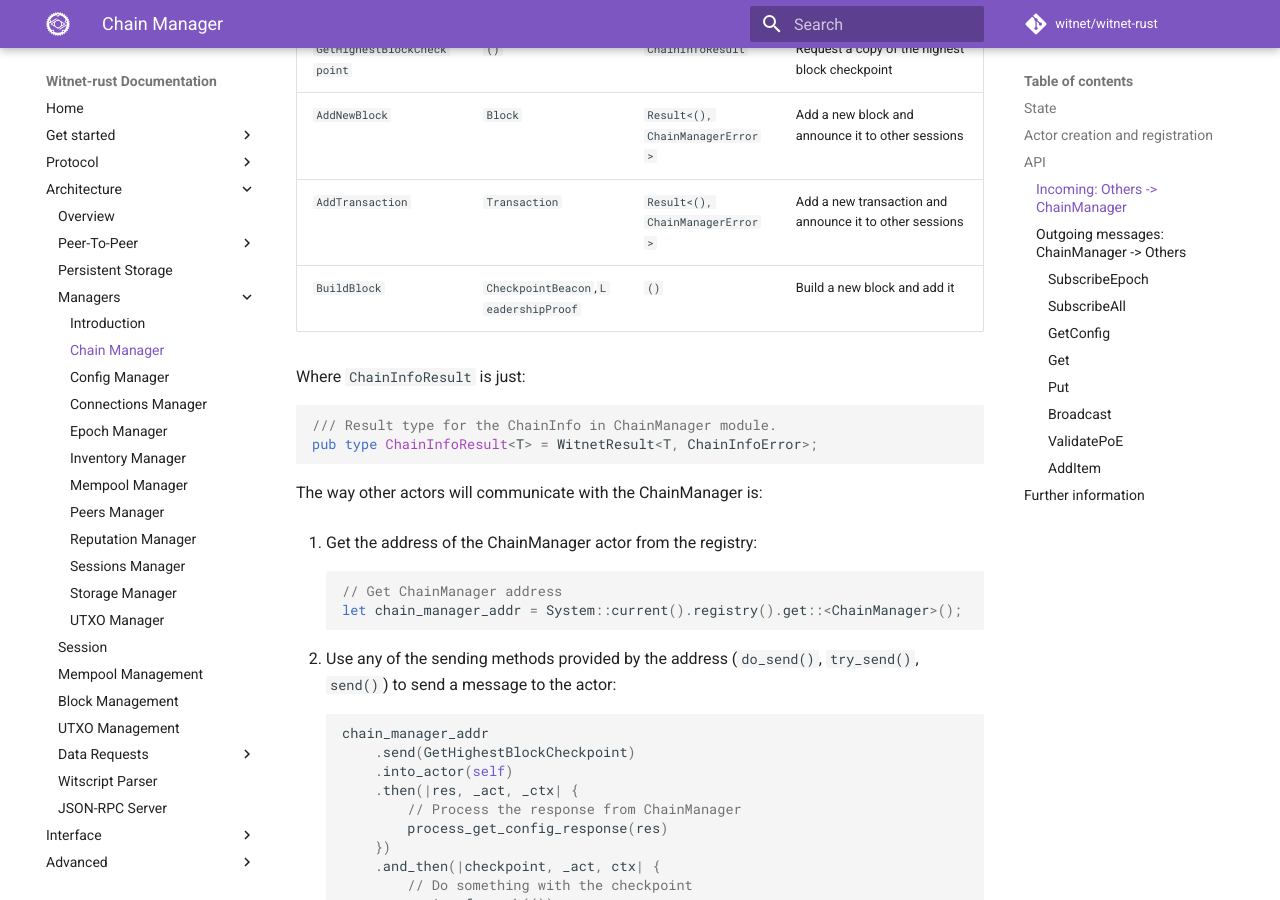
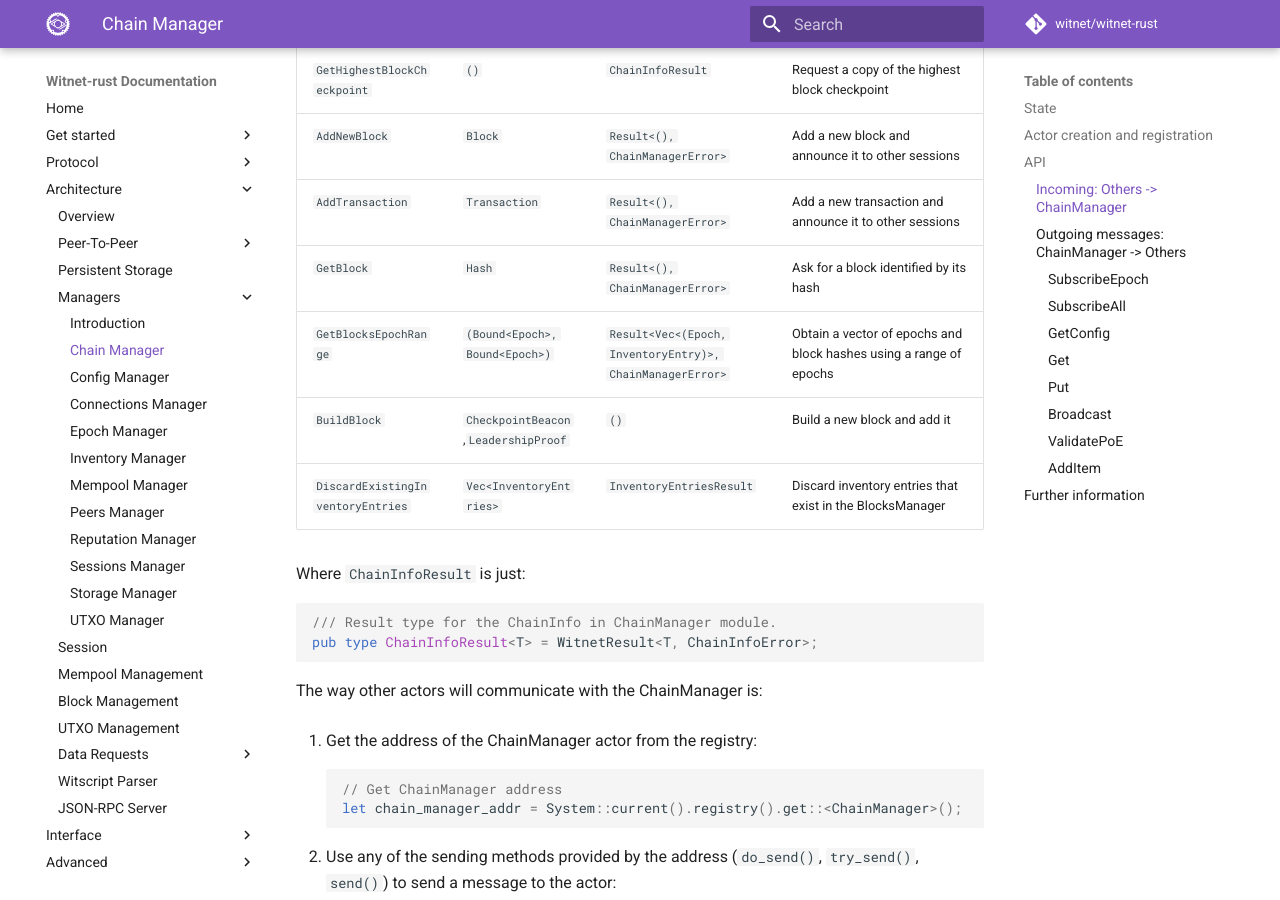
Before and after one commit to witnet/witnet-rust, an MkDocs documentation site: the page built from docs/architecture/managers/chain-manager.md, in a window 1280 px wide and 900 px high, scrolled down 1983 px. Built offline with MkDocs 1.6.1 and Material for MkDocs 9.7.7, drawn with Linux system fonts in a browser that asks for light colours; comment, search, counter and statistics services are not loaded.

Commit message:
docs(managers): add missing messages to ChainManager documentation

```diff
--- a/docs/architecture/managers/chain-manager.md
+++ b/docs/architecture/managers/chain-manager.md
@@ -61,14 +61,17 @@ System::current().registry().set(chain_manager_addr);
 
 These are the messages supported by the `ChainManager` handlers:
 
-| Message                                | Input type                           | Output type                       | Description                                             |
-| -------------------------------------- | ------------------------------------ | --------------------------------- | ------------------------------------------------------- |
-| `EpochNotification<EpochPayload>`      | `Epoch`, `EpochPayload`              | `()`                              | The requested epoch has been reached                    |
-| `EpochNotification<EveryEpochPayload>` | `Epoch`, `EveryEpochPayload`         | `()`                              | A new epoch has been reached                            |
-| `GetHighestBlockCheckpoint`            | `()`                                 | `ChainInfoResult`                 | Request a copy of the highest block checkpoint          |
-| `AddNewBlock`                          | `Block`                              | `Result<(), ChainManagerError>`   | Add a new block and announce it to other sessions       |
-| `AddTransaction`                       | `Transaction`                        | `Result<(), ChainManagerError>`   | Add a new transaction and announce it to other sessions |
-| `BuildBlock`                           | `CheckpointBeacon`,`LeadershipProof` | `()`                              | Build a new block and add it                            |
+| Message                                | Input type                           | Output type                                               | Description                                                        |
+|----------------------------------------|--------------------------------------|-----------------------------------------------------------|--------------------------------------------------------------------|
+| `EpochNotification<EpochPayload>`      | `Epoch`, `EpochPayload`              | `()`                                                      | The requested epoch has been reached                               |
+| `EpochNotification<EveryEpochPayload>` | `Epoch`, `EveryEpochPayload`         | `()`                                                      | A new epoch has been reached                                       |
+| `GetHighestBlockCheckpoint`            | `()`                                 | `ChainInfoResult`                                         | Request a copy of the highest block checkpoint                     |
+| `AddNewBlock`                          | `Block`                              | `Result<(), ChainManagerError>`                           | Add a new block and announce it to other sessions                  |
+| `AddTransaction`                       | `Transaction`                        | `Result<(), ChainManagerError>`                           | Add a new transaction and announce it to other sessions            |
+| `GetBlock`                             | `Hash`                               | `Result<(), ChainManagerError>`                           | Ask for a block identified by its hash                             |
+| `GetBlocksEpochRange`                  | `(Bound<Epoch>, Bound<Epoch>)`       | `Result<Vec<(Epoch, InventoryEntry)>, ChainManagerError>` | Obtain a vector of epochs and block hashes using a range of epochs |
+| `BuildBlock`                           | `CheckpointBeacon`,`LeadershipProof` | `()`                                                      | Build a new block and add it                                       |
+| `DiscardExistingInventoryEntries`      | `Vec<InventoryEntries>`              | `InventoryEntriesResult`                                  | Discard inventory entries that exist in the BlocksManager          |
 
 Where `ChainInfoResult` is just:
 
```
